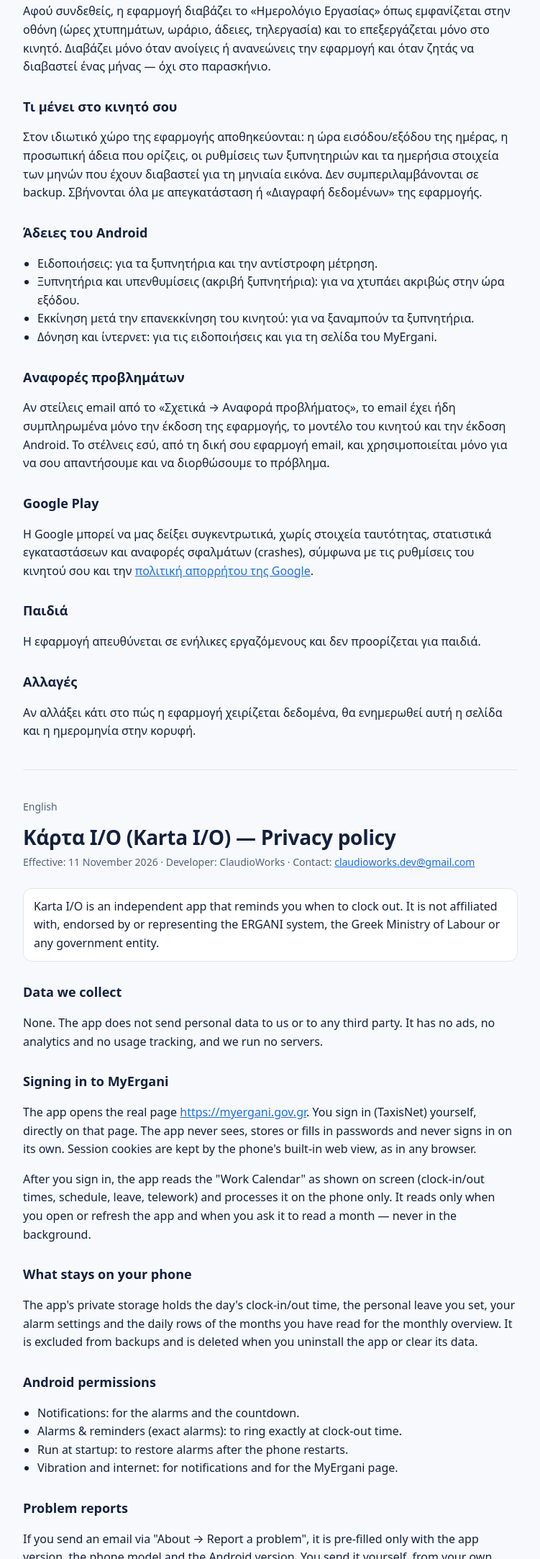
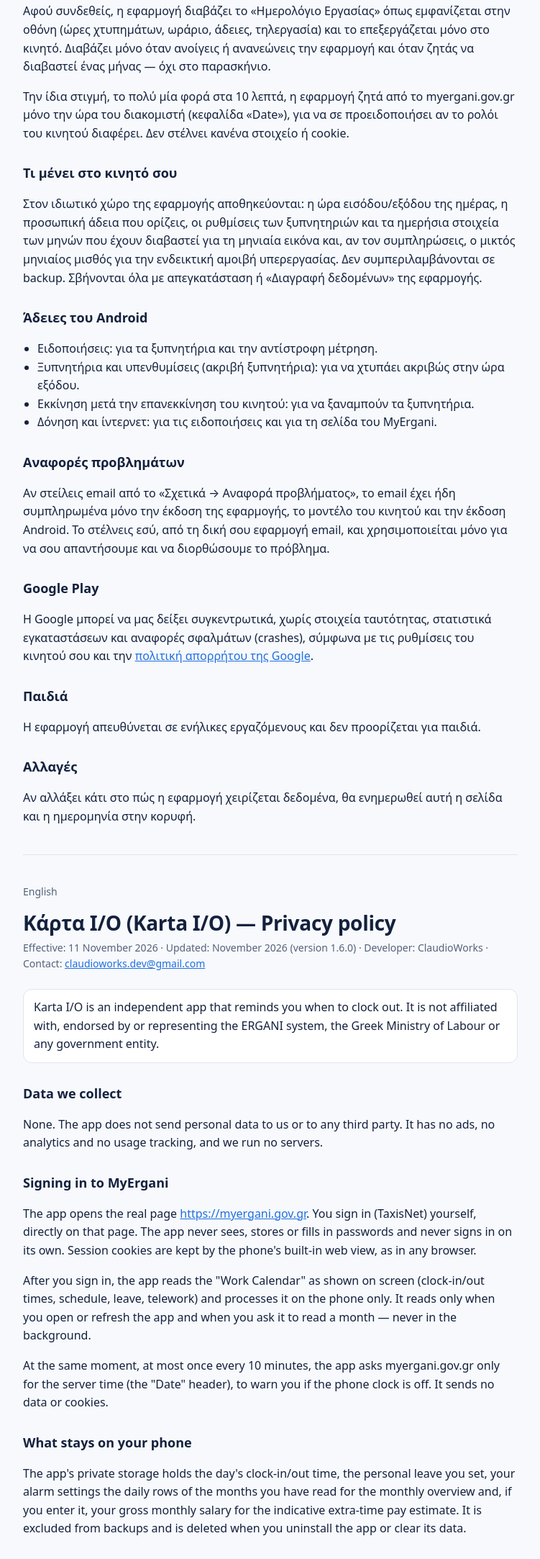
Before and after one commit to claudioworksdev/claudioworksdev.github.io, a plain HTML site: page karta/privacy/index.html in a window 1280 px wide. Shown: the part 634-2800 px from the top of the page at 72% size, without its empty margins (264-1015 px from the left). Drawn offline with Linux system fonts and the light colour scheme.

Commit message:
Πολιτική απορρήτου: ενημέρωση για την 1.6.0 (ώρα διακομιστή, μισθός μόνο στο κινητό)
Co-Authored-By: Claude Opus 5.5 <noreply@anthropic.com>
Claude-Session: https://claude.ai/code/session_01XDjzNMHLaYPq5ikv3WQMw4

```diff
--- a/karta/privacy/index.html
+++ b/karta/privacy/index.html
@@ -30,7 +30,7 @@
   <div class="top"><img src="../../assets/claudioworks.svg" alt=""><a href="../../">ClaudioWorks</a></div>
 
   <h1>Κάρτα I/O — Πολιτική απορρήτου</h1>
-  <p class="meta">Ισχύει από: 11 Νοεμβρίου 2026 · Ανάπτυξη: ClaudioWorks · Επικοινωνία: <a href="mailto:claudioworks.dev@gmail.com">claudioworks.dev@gmail.com</a> · <a href="#en">English</a></p>
+  <p class="meta">Ισχύει από: 11 Νοεμβρίου 2026 · Ενημέρωση: Νοέμβριος 2026 (έκδοση 1.6.0) · Ανάπτυξη: ClaudioWorks · Επικοινωνία: <a href="mailto:claudioworks.dev@gmail.com">claudioworks.dev@gmail.com</a> · <a href="#en">English</a></p>
 
   <p class="note">Η «Κάρτα I/O» είναι ανεξάρτητη εφαρμογή που θυμίζει πότε να χτυπήσεις κάρτα εξόδου. Δεν σχετίζεται με το ΠΣ ΕΡΓΑΝΗ, το Υπουργείο Εργασίας ή άλλο δημόσιο φορέα.</p>
 
@@ -40,9 +40,10 @@
   <h2>Σύνδεση στο MyErgani</h2>
   <p>Η εφαρμογή ανοίγει την πραγματική σελίδα <a href="https://myergani.gov.gr">https://myergani.gov.gr</a>. Το login (TaxisNet) γίνεται από εσένα, απευθείας στη σελίδα. Η εφαρμογή δεν βλέπει, δεν αποθηκεύει και δεν συμπληρώνει κωδικούς και δεν κάνει login μόνη της. Τα cookies της σύνδεσης τα κρατά ο ενσωματωμένος browser του κινητού, όπως σε κάθε browser.</p>
   <p>Αφού συνδεθείς, η εφαρμογή διαβάζει το «Ημερολόγιο Εργασίας» όπως εμφανίζεται στην οθόνη (ώρες χτυπημάτων, ωράριο, άδειες, τηλεργασία) και το επεξεργάζεται μόνο στο κινητό. Διαβάζει μόνο όταν ανοίγεις ή ανανεώνεις την εφαρμογή και όταν ζητάς να διαβαστεί ένας μήνας — όχι στο παρασκήνιο.</p>
+  <p>Την ίδια στιγμή, το πολύ μία φορά στα 10 λεπτά, η εφαρμογή ζητά από το myergani.gov.gr μόνο την ώρα του διακομιστή (κεφαλίδα «Date»), για να σε προειδοποιήσει αν το ρολόι του κινητού διαφέρει. Δεν στέλνει κανένα στοιχείο ή cookie.</p>
 
   <h2>Τι μένει στο κινητό σου</h2>
-  <p>Στον ιδιωτικό χώρο της εφαρμογής αποθηκεύονται: η ώρα εισόδου/εξόδου της ημέρας, η προσωπική άδεια που ορίζεις, οι ρυθμίσεις των ξυπνητηριών και τα ημερήσια στοιχεία των μηνών που έχουν διαβαστεί για τη μηνιαία εικόνα. Δεν συμπεριλαμβάνονται σε backup. Σβήνονται όλα με απεγκατάσταση ή «Διαγραφή δεδομένων» της εφαρμογής.</p>
+  <p>Στον ιδιωτικό χώρο της εφαρμογής αποθηκεύονται: η ώρα εισόδου/εξόδου της ημέρας, η προσωπική άδεια που ορίζεις, οι ρυθμίσεις των ξυπνητηριών και τα ημερήσια στοιχεία των μηνών που έχουν διαβαστεί για τη μηνιαία εικόνα και, αν τον συμπληρώσεις, ο μικτός μηνιαίος μισθός για την ενδεικτική αμοιβή υπερεργασίας. Δεν συμπεριλαμβάνονται σε backup. Σβήνονται όλα με απεγκατάσταση ή «Διαγραφή δεδομένων» της εφαρμογής.</p>
 
   <h2>Άδειες του Android</h2>
   <ul>
@@ -69,7 +70,7 @@
   <section id="en" lang="en">
     <p class="lang">English</p>
     <h1>Κάρτα I/O (Karta I/O) — Privacy policy</h1>
-    <p class="meta">Effective: 11 November 2026 · Developer: ClaudioWorks · Contact: <a href="mailto:claudioworks.dev@gmail.com">claudioworks.dev@gmail.com</a></p>
+    <p class="meta">Effective: 11 November 2026 · Updated: November 2026 (version 1.6.0) · Developer: ClaudioWorks · Contact: <a href="mailto:claudioworks.dev@gmail.com">claudioworks.dev@gmail.com</a></p>
     <p class="note">Karta I/O is an independent app that reminds you when to clock out. It is not affiliated with, endorsed by or representing the ERGANI system, the Greek Ministry of Labour or any government entity.</p>
 
     <h2>Data we collect</h2>
@@ -78,9 +79,10 @@
     <h2>Signing in to MyErgani</h2>
     <p>The app opens the real page <a href="https://myergani.gov.gr">https://myergani.gov.gr</a>. You sign in (TaxisNet) yourself, directly on that page. The app never sees, stores or fills in passwords and never signs in on its own. Session cookies are kept by the phone's built-in web view, as in any browser.</p>
     <p>After you sign in, the app reads the "Work Calendar" as shown on screen (clock-in/out times, schedule, leave, telework) and processes it on the phone only. It reads only when you open or refresh the app and when you ask it to read a month — never in the background.</p>
+    <p>At the same moment, at most once every 10 minutes, the app asks myergani.gov.gr only for the server time (the "Date" header), to warn you if the phone clock is off. It sends no data or cookies.</p>
 
     <h2>What stays on your phone</h2>
-    <p>The app's private storage holds the day's clock-in/out time, the personal leave you set, your alarm settings and the daily rows of the months you have read for the monthly overview. It is excluded from backups and is deleted when you uninstall the app or clear its data.</p>
+    <p>The app's private storage holds the day's clock-in/out time, the personal leave you set, your alarm settings the daily rows of the months you have read for the monthly overview and, if you enter it, your gross monthly salary for the indicative extra-time pay estimate. It is excluded from backups and is deleted when you uninstall the app or clear its data.</p>
 
     <h2>Android permissions</h2>
     <ul>
```
